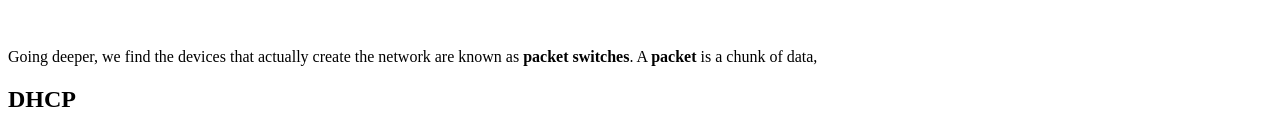
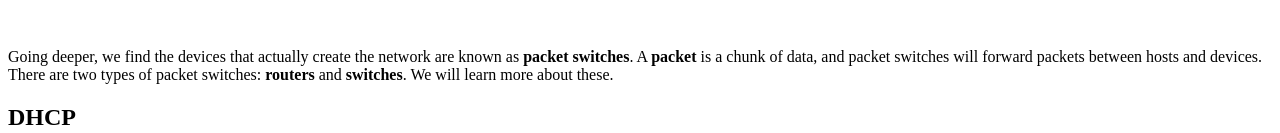
Before and after one commit to shelwinsunga/nintern-docs, a Next.js app: page /Terminology/protocols in a window 1280 px wide. Shown: the part 1203-1336 px from the top of the page. Built offline with nearby package versions, Linux system fonts and the light colour scheme.

Commit message:
more information about packet switches

```diff
--- a/pages/Terminology/protocols.mdx
+++ b/pages/Terminology/protocols.mdx
@@ -50,7 +50,7 @@ is in the order of *billions*. We call these devices **hosts** or end systems (b
 
 <br />
 
-Going deeper, we find the devices that actually create the network are known as **packet switches**. A **packet** is a chunk of data,
+Going deeper, we find the devices that actually create the network are known as **packet switches**. A **packet** is a chunk of data, and packet switches will forward packets between hosts and devices. There are two types of packet switches: **routers** and **switches**. We will learn more about these.
 ## DHCP
 
 **DHCP** (Dynamic Host Configuration Protocol): a network management protocol used to dynamically assign an IP address to any new node entering the network and managing nodes added/dropped from the network.
```
